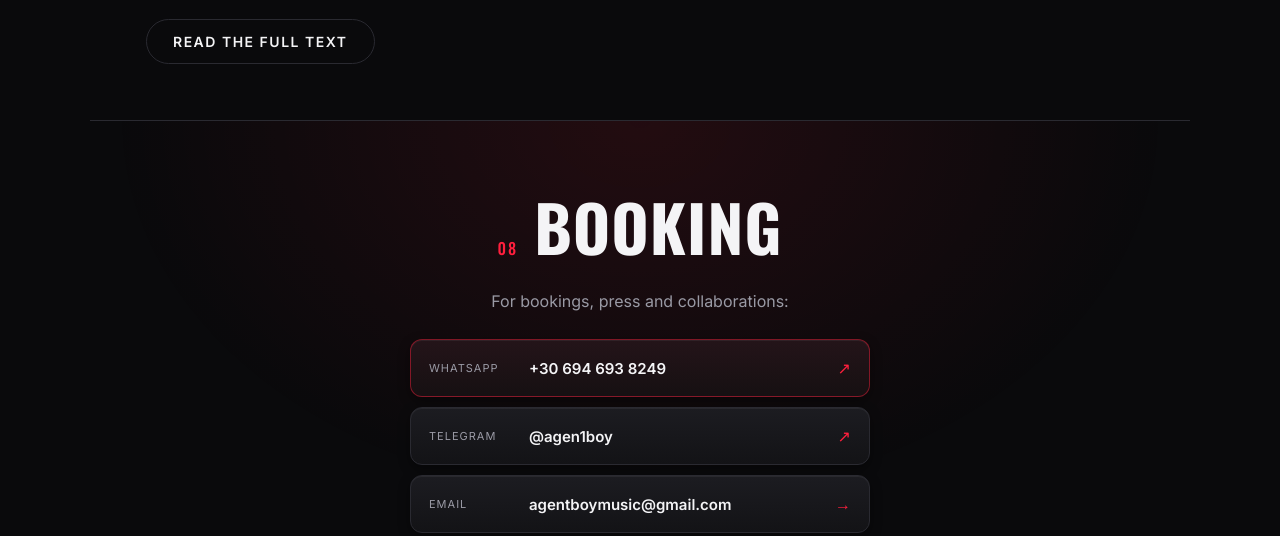
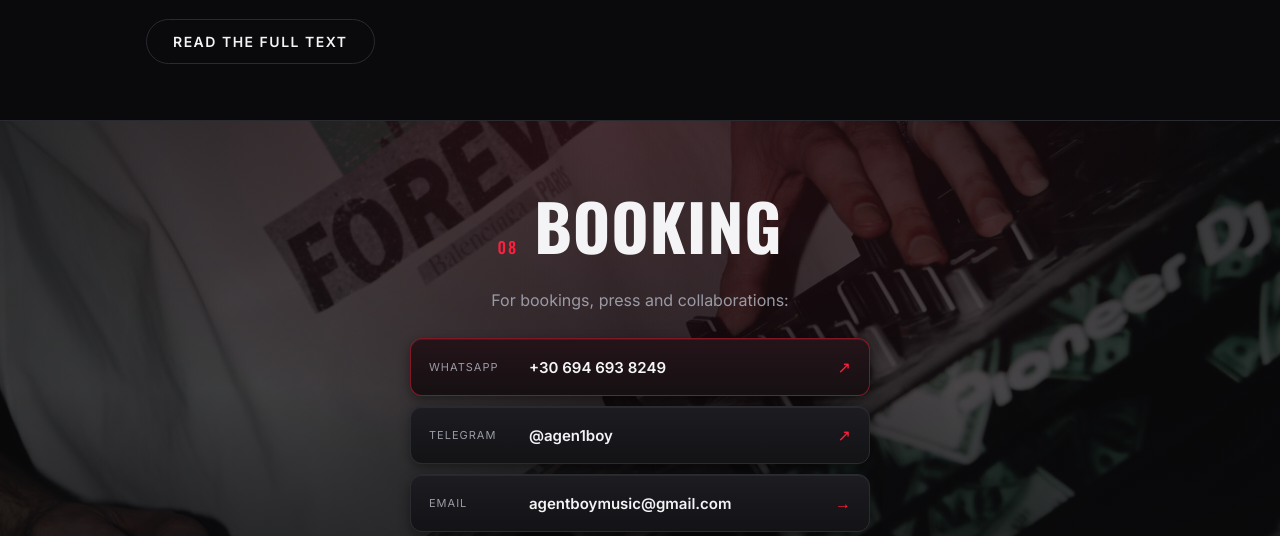
Before and after one commit to EzDavidos/agentboy-presskit, a plain HTML site: page index.html in a window 1280 px wide. Shown: the part 8342-8878 px from the top of the page. Drawn offline with nearby package versions, Linux system fonts and the light colour scheme.

Commit message:
Put the controller photo behind the booking contacts
IMG_1462 resized to 1400x2100 and stripped of metadata (247 KB). It
bleeds to the window edges under a dark shade with a darker pool
behind the text column, so the white T-shirt never fights the
contacts.

Co-Authored-By: Claude Opus 5.5 <noreply@anthropic.com>

```diff
--- a/style.css
+++ b/style.css
@@ -1110,10 +1110,27 @@ a { color: inherit; text-decoration: none; }
 
 /* ---------- BOOKING ---------- */
 .section--booking {
+  position: relative;
+  isolation: isolate;
   text-align: center;
+}
+/* photo behind the contacts: hands on the controller sit at ~60% of the
+   frame, so that band stays in view however the section is cropped.
+   The white T-shirt is the brightest thing in it, hence the heavy shade,
+   and a darker pool right behind the text column on wide screens. */
+/* the section is capped at 1100px, the photo is not: it bleeds to the
+   window edges (body clips the scrollbar-width overshoot of 100vw) */
+.section--booking::before {
+  content: "";
+  position: absolute;
+  inset: 0 calc(50% - 50vw);
+  z-index: -1;
   border-top: 1px solid var(--line);
   background:
-    radial-gradient(80% 120% at 50% 0%, rgba(255,31,61,.10), transparent 60%);
+    radial-gradient(80% 120% at 50% 0%, rgba(255,31,61,.10), transparent 60%),
+    radial-gradient(closest-side, rgba(10,10,12,.55), transparent) center / min(100%, 640px) 100% no-repeat,
+    linear-gradient(180deg, rgba(10,10,12,.82) 0%, rgba(10,10,12,.74) 50%, rgba(10,10,12,.92) 100%),
+    url("assets/img/booking-bg.jpg") center 62% / cover no-repeat;
 }
 .section--booking .section__head { justify-content: center; }
 .booking__line { color: var(--muted); margin-bottom: 26px; }
```
Also changed, not shown: assets/img/booking-bg.jpg (added).
